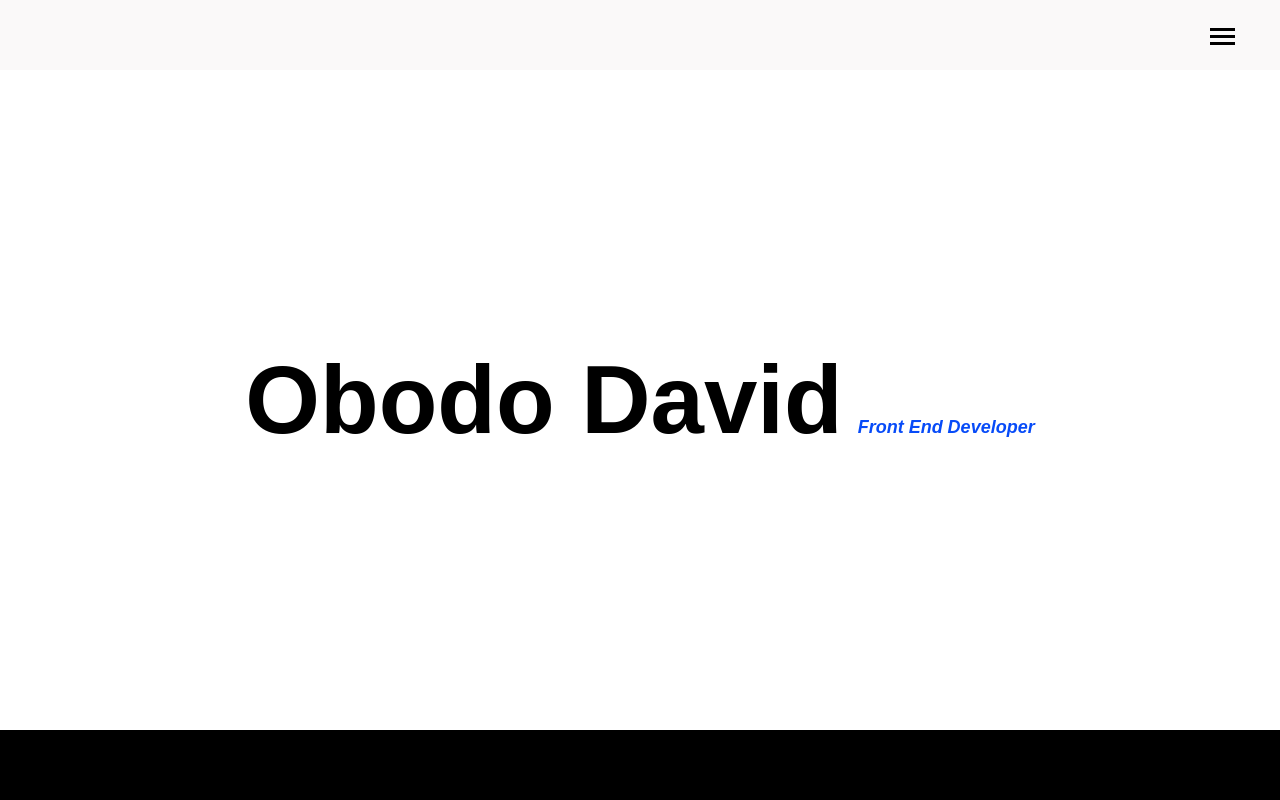
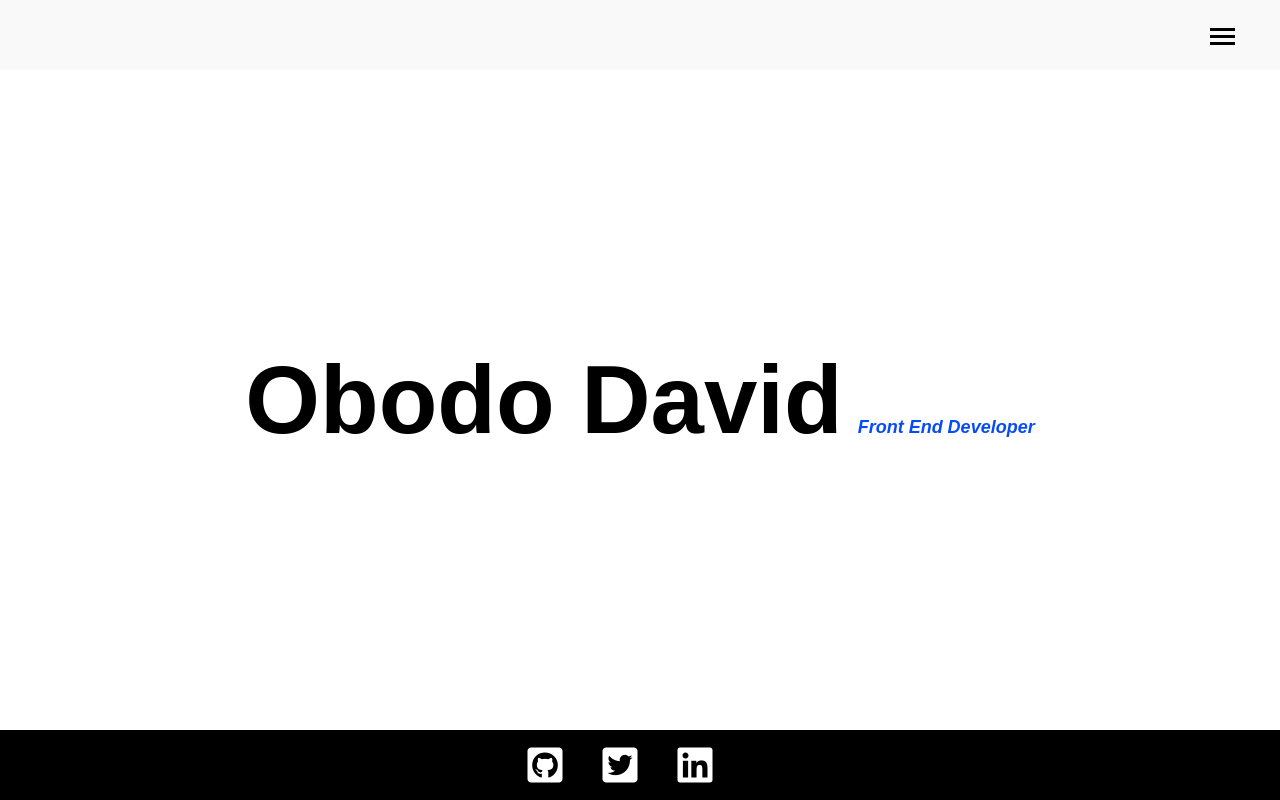
Before and after one commit to rahuloo5/portfolio_v1, a React (Create React App) app: page / in a window 1280 px wide. Built offline with nearby package versions, Linux system fonts and the light colour scheme.

Commit message:
insert footer icons

```diff
--- a/public/index.html
+++ b/public/index.html
@@ -1,15 +1,15 @@
 <!DOCTYPE html>
 <html lang="en">
+
 <head>
   <meta charset="utf-8" />
   <link rel="icon" href="%PUBLIC_URL%/favicon.ico" />
   <meta name="viewport" content="width=device-width, initial-scale=1" />
   <meta name="theme-color" content="#000000" />
-    <meta
-      name="description"
-      content="Web site created using create-react-app"
-    />
+  <meta name="description" content="Web site created using create-react-app" />
   <link rel="apple-touch-icon" href="%PUBLIC_URL%/logo192.png" />
+  <link rel="stylesheet" href="https://use.fontawesome.com/releases/v5.8.2/css/all.css"
+    integrity="sha384-oS3vJWv+0UjzBfQzYUhtDYW+Pj2yciDJxpsK1OYPAYjqT085Qq/1cq5FLXAZQ7Ay" crossorigin="anonymous">
   <!--
       manifest.json provides metadata used when your web app is installed on a
       user's mobile device or desktop. See https://developers.google.com/web/fundamentals/web-app-manifest/
@@ -26,6 +26,7 @@
     -->
   <title>React App</title>
 </head>
+
 <body>
   <noscript>You need to enable JavaScript to run this app.</noscript>
   <div id="root"></div>
@@ -40,4 +41,5 @@
       To create a production bundle, use `npm run build` or `yarn build`.
     -->
 </body>
+
 </html>
--- a/src/components/pagesLinks/index.tsx
+++ b/src/components/pagesLinks/index.tsx
@@ -34,6 +34,7 @@ interface Prop {
 const PagesLink: React.FC<Prop> = ({ isNavbarOpen }) => {
     return (
         <PagesLinkContainer isNavbarOpen={isNavbarOpen}>
+            <Link to='/'>Home</Link>
             <Link to='/about'>About</Link>
             <Link to='/projects'>Projects</Link>
             <Link to='/contact'>Contact</Link>
--- a/src/layout/footer/index.tsx
+++ b/src/layout/footer/index.tsx
@@ -7,12 +7,24 @@ const FooterContainer = styled.div`
     background-color: #000000;
     position: fixed;
     bottom: 0;
+    display: flex;
+    justify-content: center;
+    align-items: center;
+
+    i{
+        color: #ffffff;
+        font-size: 40px;
+        margin-right: 40px;
+        cursor: pointer;
+    }
 `
 
 const Footer = () => {
     return (
         <FooterContainer>
-
+            <a href="https://github.com/obododavid" target="_blank"><i className="fab fa-github-square"></i></a>
+            <a href="https://twitter.com/ObodoDavid2" target="_blank"><i className="fab fa-twitter-square"></i></a>
+            <a href="https://www.linkedin.com/in/obodo-david-998786174/" target="_blank"><i className="fab fa-linkedin"></i></a>
         </FooterContainer>
     )
 };
```
Lines whose indentation alone changed are shown as unchanged.
